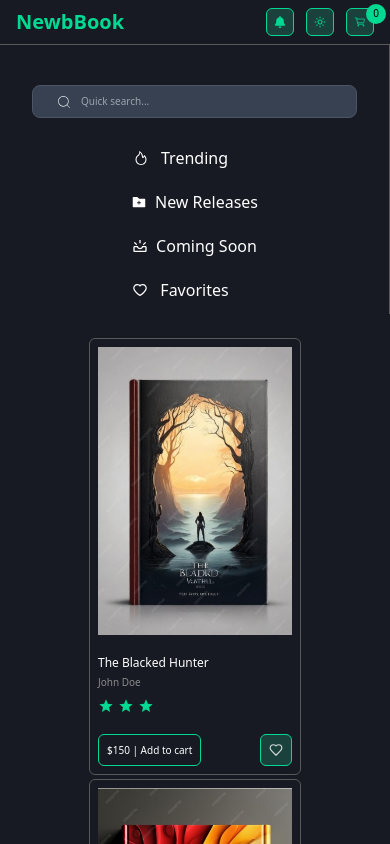
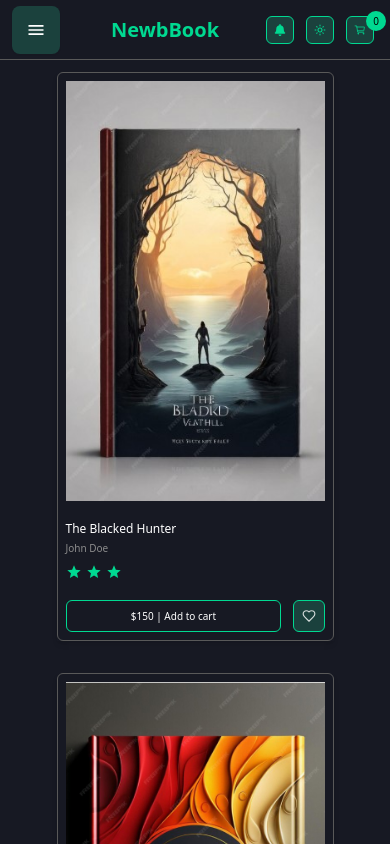
Before and after one commit to Nur-alom-siddique/book-shop, a React (Vite) app: page / in a window 390 px wide. Shown: the top 844 px of the page. Built offline with nearby package versions, Linux system fonts and the light colour scheme.

Commit message:
project_updated

```diff
--- a/package.json
+++ b/package.json
@@ -24,6 +24,7 @@
     "@types/react-dom": "^18.3.1",
     "@vitejs/plugin-react-swc": "^3.5.0",
     "autoprefixer": "^10.4.20",
+    "daisyui": "^4.12.14",
     "eslint": "^9.13.0",
     "eslint-plugin-react": "^7.37.2",
     "eslint-plugin-react-hooks": "^5.0.0",
--- a/src/Layout/Layout.jsx
+++ b/src/Layout/Layout.jsx
@@ -17,6 +17,7 @@ const initialState = {
 
 function Layout() {
   const [state, dispatch] = useReducer(CartReducer, initialState)
+  const [showNav, setShowNav] = useState(false)
 
   const onAdd = (addItems) => {
     dispatch({
@@ -69,7 +70,7 @@ function Layout() {
 
   return (
 
-    <BookDataContext.Provider value={{ ...state, books, dispatch, removeItem, increament, decreament, crealAll, onAdd, setId, id }}>
+    <BookDataContext.Provider value={{ ...state, books, dispatch, removeItem, increament, decreament, crealAll, onAdd, setId, id, showNav, setShowNav }}>
       <Container className="bg-white dark:bg-[#171923]">
         <Navbar />
         <Body />
--- a/src/sections/body/Body.jsx
+++ b/src/sections/body/Body.jsx
@@ -72,10 +72,10 @@ function Body() {
 
 
   return (
-    <section className="lg:flex">
+    <section className="lg:flex bg-white h-screen overflow-y-scroll lg:overflow-hidden dark:bg-[#171923] pt-12 fixed w-full max-w-screen-xl z-0">
       <LeftPanel newReleases={newReleases} comingSoon={comingSoon} tranding={tranding} favorite={favorite} />
-      <div className="w-8/12 lg:h-screen lg:overflow-y-scroll scrollbar-hide mx-auto gap-4 p-6">
-        <ul className="grid sm:grid-cols-2 lg:grid-cols-3 gap-1">
+      <div className="w-10/12 sm:w-11/12 lg:w-8/12 lg:h-screen overflow-y-scroll mx-auto gap-4 p-6">
+        <ul className="grid sm:grid-cols-2 lg:grid-cols-3 gap-8 lg:gap-2 pb-16">
           {data.map(book => <MainPanel book={book} key={book.id} toggleFavorite={toggleFavorite} />)}
         </ul>
       </div>
--- a/src/sections/body/LeftPanel.jsx
+++ b/src/sections/body/LeftPanel.jsx
@@ -2,15 +2,20 @@ import { AiOutlineFire, AiFillFolderAdd, AiOutlineHeart } from "react-icons/ai";
 import { MdOutlineUpcoming } from "react-icons/md";
 import { CiSearch } from "react-icons/ci";
 import SearchModal from "../../components/SearchModal";
-import { useState } from "react";
+import { useContext, useEffect, useState } from "react";
+import BookDataContext from "../../context/BookDataContext";
+import Container from "../../components/Container";
 
 function LeftPanel({ newReleases, comingSoon, tranding, favorite }) {
+  const { showNav, setShowNav } = useContext(BookDataContext)
   const [searchModal, setSearchModal] = useState(false)
   const onClose = () => setSearchModal(false)
 
 
   return (
-    <div className="lg:w-2/12 border-e border-gray-300 dark:border-[#595959]">
+    <>
+
+      <div className="lg:w-2/12 hidden lg:block border-e border-gray-300 dark:border-[#595959]">
         <ul className="lg:w-8/12 mx-8 transition-all duration-200 flex flex-col items-center lg:block lg:ml-auto lg:mr-5">
           <li className="mb-5 w-full mt-10">
 
@@ -25,7 +30,6 @@ function LeftPanel({ newReleases, comingSoon, tranding, favorite }) {
             {
               searchModal && <SearchModal onClose={onClose} />
             }
-
 
           </li>
           <li onClick={() => tranding()} className="flex items-center cursor-pointer transition-all duration-500 text-gray-700 dark:text-white px-10 lg:px-6 py-2  mr-7 lg:mr-0 mb-1 lg:mb-5 rounded-md hover:bg-primary hover:text-black">
@@ -46,6 +50,55 @@ function LeftPanel({ newReleases, comingSoon, tranding, favorite }) {
           </li>
         </ul>
       </div>
+
+      {/* // Below lg Device */}
+      {
+        showNav
+        &&
+        <>
+          <div onClick={() => setShowNav(false)} className="fixed top-0 left-0 bottom-0 right-0 bg-black/70 z-0"></div>
+
+          <div className="lg:w-2/12 w-full max-w-screen-xl lg:hidden border-e border-gray-300 dark:border-[#595959] z-10">
+            <ul className="lg:w-8/12 fixed top-14 h-[100%] left-0 bg-white dark:bg-[#171923] pl-6 pr-4 transition-all duration-200 flex flex-col items-center lg:block lg:ml-auto lg:mr-5">
+              <li className="mb-5 w-full mt-10">
+
+                <form onClick={() => setSearchModal(true)} className="max-w-md mx-auto">
+                  <div className="relative z-10">
+                    <div className="absolute inset-y-0 start-0 flex items-center ps-3 pointer-events-none">
+                      <CiSearch className="text-gray-700 dark:text-gray-200 ml-3 mr-2 text-base" />
+                    </div>
+                    <input type="search" className="outline-none block w-full p-2 ps-12 text-[10px] text-gray-300 border border-primary rounded-lg bg-transparent focus:ring-primary focus:border-blue-55 dark:bg-gray-700 dark:border-gray-600 dark:placeholder-gray-400 dark:text-white dark:focus:ring-blue-500 dark:focus:border-blue-500" readOnly placeholder="Quick search..." />
+                  </div>
+                </form>
+                {
+                  searchModal && <SearchModal onClose={onClose} />
+                }
+
+              </li>
+              <li onClick={() => tranding()} className="flex items-center cursor-pointer transition-all duration-500 text-[#171923] dark:text-white px-10 lg:px-6 py-2  mr-7 lg:mr-0 mb-1 lg:mb-5 rounded-md hover:bg-primary hover:text-black">
+                <AiOutlineFire className="mr-3 text-base" />
+                <h3 className="lg:text-[10px] xl:text-xs">Trending</h3>
+              </li>
+              <li onClick={() => newReleases()} className="flex items-center px-8 lg:px-0 cursor-pointer transition-all duration-500 text-[#171923] dark:text-white lg:pl-3 py-2 mb-1 lg:mb-5 rounded-md hover:bg-primary hover:text-black">
+                <AiFillFolderAdd className="lg:ml-3 mr-2 text-base" />
+                <h3 className="lg:text-[10px] xl:text-xs">New Releases</h3>
+              </li>
+              <li onClick={() => comingSoon()} className="flex items-center px-8 lg:px-0 cursor-pointer transition-all duration-500 text-[#171923] dark:text-white lg:pl-3 py-2 mb-1 lg:mb-5 rounded-md hover:bg-primary hover:text-black">
+                <MdOutlineUpcoming className="lg:ml-3 mr-2 text-base" />
+                <h3 className="lg:text-[10px] xl:text-xs">Coming Soon</h3>
+              </li>
+              <li onClick={() => favorite()} className="flex items-center cursor-pointer transition-all duration-500 text-[#171923] dark:text-white px-10 lg:px-6 py-2 mr-7 lg:mr-0 mb-1 lg:mb-5 rounded-md hover:bg-primary hover:text-black">
+                <AiOutlineHeart className="mr-3 text-base" />
+                <h3 className="lg:text-[10px] xl:text-xs">Favorites</h3>
+              </li>
+            </ul>
+          </div>
+        </>
+
+      }
+
+
+    </>
   )
 }
 
--- a/src/sections/body/MainPanel.jsx
+++ b/src/sections/body/MainPanel.jsx
@@ -57,9 +57,9 @@ function MainPanel({ book, toggleFavorite }) {
 
   return (
     <>
-      <li>
+      <li className="bg-white shadow-md dark:bg-[#171923]">
         <div onClick={() => setIsOpen(true)} className="p-2 border border-gray-200 dark:border-[#595959] rounded-md">
-          <img className="w-full h-72 object-cover" src={book.image} alt="images" />
+          <img className="w-full h-[420px] md:h-[460px] lg:h-72 object-cover" src={book.image} alt="images" />
           <h2 className="text-gray-900 dark:text-white mt-5 text-xs">{book.name}</h2>
           <p className="text-[#8C8C8C] text-[10px] mt-1">{book.author}</p>
           <div className="flex mt-2 text-base">
@@ -70,10 +70,10 @@ function MainPanel({ book, toggleFavorite }) {
           </div>
 
           <div className="flex justify-between mt-5">
-            <button onClick={addHandler} className={`h-8 border border-primary text-gray-950 dark:text-white hover:bg-primary px-2 sm:px-4 lg:px-6 xl:px-10 hover:text-white dark:hover:text-black transition-all duration-500 rounded-md text-[10px] xl:text-xs
+            <button onClick={addHandler} className={`h-8 w-10/12 lg:w-9/12 border border-primary text-gray-950 dark:text-white hover:bg-primary px-2 sm:px-4 lg:px-6 xl:px-10 hover:text-white dark:hover:text-black transition-all duration-500 rounded-md text-[10px] xl:text-xs
               ${active && "disabled opacity-70 bg-primary text-white dark:text-black cursor-default px-12"}`}>{active ? "Added To Cart" : `$${book.price} | Add to cart`}</button>
 
-            <div onClick={markHandler} className={`bg-[#2EE0A5]/20 border border-primary ${mark && "border-primary/60"} cursor-pointer w-8 h-8 flex items-center justify-center rounded-md ml-5`}>
+            <div onClick={markHandler} className={`bg-[#2EE0A5]/20 border border-primary ${mark && "border-primary/60"} cursor-pointer w-8 h-8 flex items-center justify-center rounded-md`}>
               {mark
                 ?
                 <FaHeart className="text-primary text-sm " />
--- a/src/sections/body/RightPanel.jsx
+++ b/src/sections/body/RightPanel.jsx
@@ -2,6 +2,7 @@ import { IoIosArrowForward } from "react-icons/io";
 
 function RightPanel({ sortByName, sortByRating, sortByPrice, isName, isRatting, isPrice }) {
   return (
+
     <div className="hidden lg:block w-2/12 border-s border-gray-200 dark:border-[#595959] ">
       <h2 className="ml-6 mt-8 text-gray-800 dark:text-white text-base">Filter On Page</h2>
 
@@ -26,6 +27,7 @@ function RightPanel({ sortByName, sortByRating, sortByPrice, isName, isRatting,
         </li>
       </ul>
     </div>
+
   )
 }
 
--- a/src/sections/header/Navbar.jsx
+++ b/src/sections/header/Navbar.jsx
@@ -4,10 +4,11 @@ import { FaBell } from "react-icons/fa";
 import { useContext, useEffect, useState } from "react";
 import CartModal from "../../components/CartModal";
 import BookDataContext from "../../context/BookDataContext";
+import Container from "../../components/Container";
 
 function Navbar() {
   const [showCart, setShowCart] = useState(false)
-  const { items } = useContext(BookDataContext)
+  const { items, setShowNav, showNav } = useContext(BookDataContext)
 
   const onClose = () => setShowCart(false)
 
@@ -23,7 +24,42 @@ function Navbar() {
   }, [theme])
 
   return (
-    <div className="h-[45px] flex justify-between items-center border-b border-gray-200 dark:border-[#595959]">
+    <Container>
+      <div className="h-[60px] fixed bg-white dark:bg-[#171923] w-full max-w-screen-xl lg:h-[45px] flex justify-between items-center border-b border-gray-200 dark:border-[#595959] z-10">
+
+        {/* Our icon Start */}
+        <label className="btn swap lg:hidden swap-rotate w-12 h-10 ml-3 bg-[#2EE0A5]/20 hover:bg-[#2EE0A5]/20 border-transparent">
+          <input
+            type="checkbox"
+            checked={showNav}
+            onChange={() => setShowNav(!showNav)}
+            className="hidden"
+          />
+          <svg
+            className="swap-off fill-current text-primary dark:text-white"
+            xmlns="http://www.w3.org/2000/svg"
+            width="20"
+            height="20"
+            viewBox="0 0 512 512"
+          >
+            <path d="M64,384H448V341.33H64Zm0-106.67H448V234.67H64ZM64,128v42.67H448V128Z" />
+          </svg>
+
+          <svg
+            className="swap-on fill-current text-primary dark:text-white"
+            xmlns="http://www.w3.org/2000/svg"
+            width="20"
+            height="20"
+            viewBox="0 0 512 512"
+          >
+            <polygon
+              points="400 145.49 366.51 112 256 222.51 145.49 112 112 145.49 222.51 256 112 366.51 145.49 400 256 289.49 366.51 400 400 366.51 289.49 256 400 145.49"
+            />
+          </svg>
+        </label>
+        {/* Our icon End */}
+
+
         <h1 className="text-primary text-xl font-bold ml-4 sm:ml-16">NewbBook</h1>
         <ul className="flex mr-4 sm:mr-[88px]">
           <li className="bg-[#2EE0A5]/20 border border-primary w-7 h-7 flex items-center justify-center rounded-md ml-3 cursor-pointer">
@@ -42,6 +78,7 @@ function Navbar() {
           showCart && <CartModal setShowCart={setShowCart} onClose={onClose} />
         }
       </div>
+    </Container>
   )
 }
 
--- a/tailwind.config.js
+++ b/tailwind.config.js
@@ -19,5 +19,6 @@ export default {
   plugins: [
     "flowbite.plugin()",
     require('tailwind-scrollbar-hide'),
+    require('daisyui'),
   ],
 }
```
Also changed, not shown: src/components/CartModal.jsx (+0 -10 lines), 1 other file (tests, documents, lock files or other folders). Lines whose indentation alone changed are shown as unchanged.
